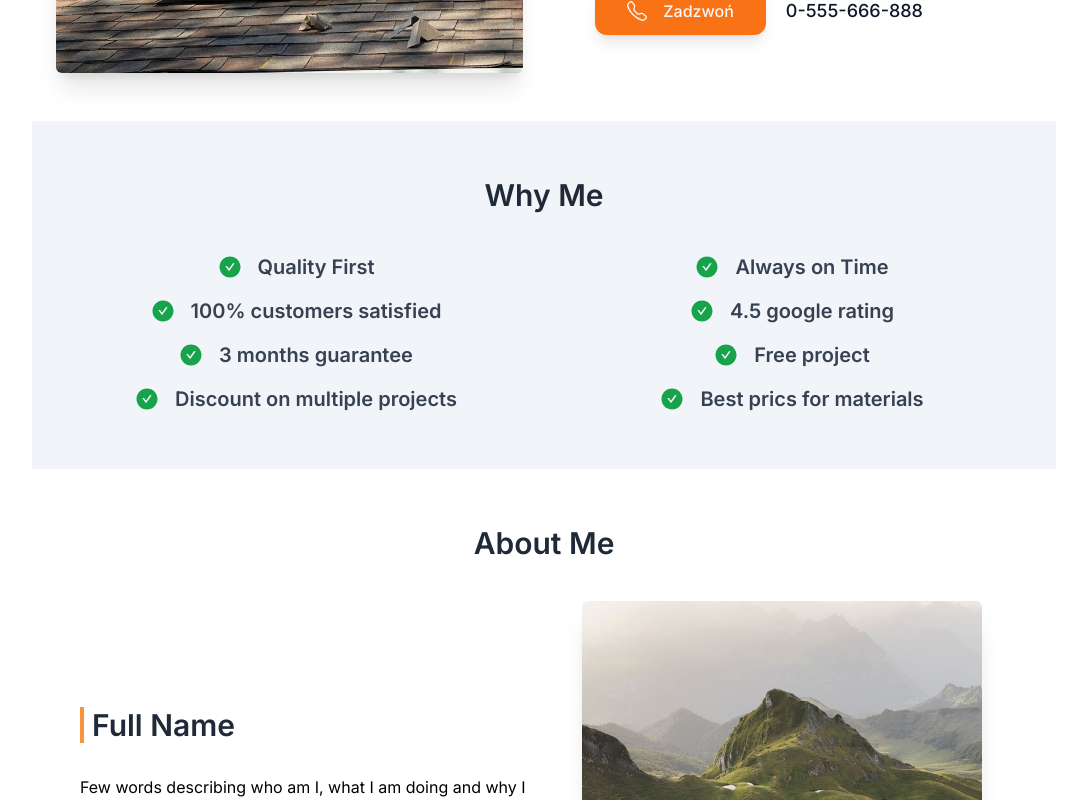
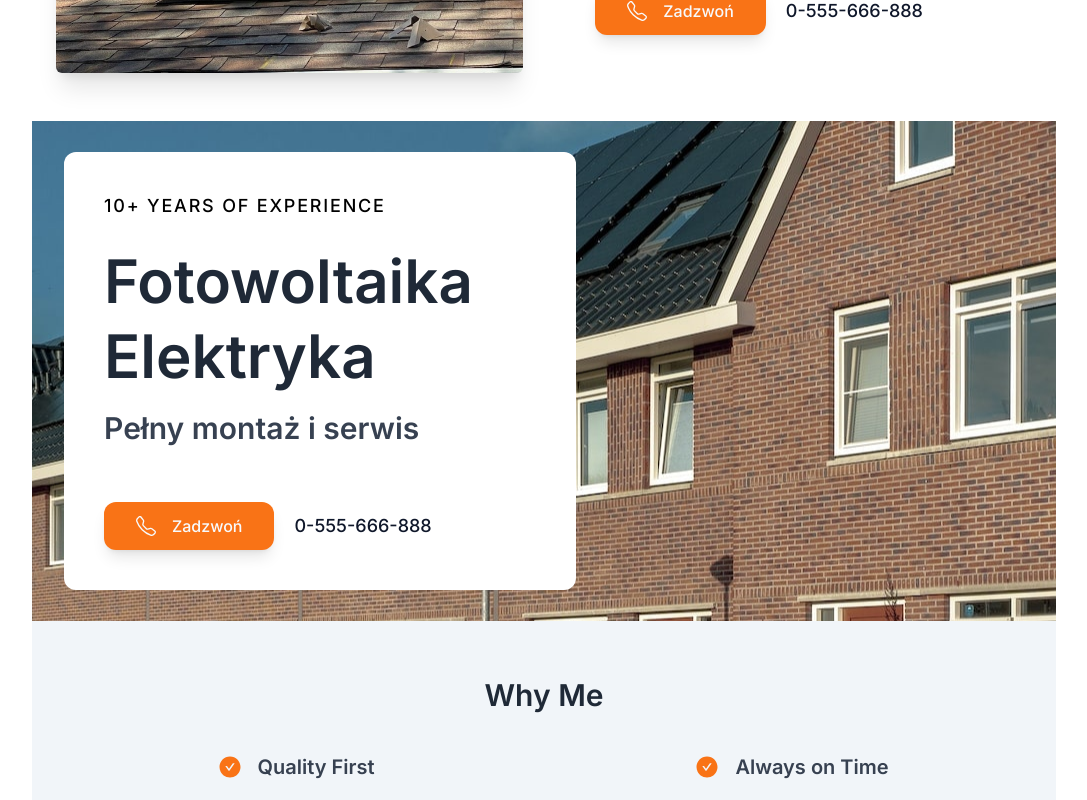
Before and after one commit to davidkrupa/services_web, a Next.js app: page / in a window 1280 px wide. Shown: the part 500-1300 px from the top of the page, without its empty margins (96-1183 px from the left). Built offline with nearby package versions, Linux system fonts and the light colour scheme.

Commit message:
new version of hero container

```diff
--- a/app/page.js
+++ b/app/page.js
@@ -6,11 +6,13 @@ import PersonalValues from "@/containers/PersonalValues";
 import Contact from "@/containers/Contact";
 import NumbersSection from "@/containers/NumbersSection";
 import Quote from "@/containers/Quote";
+import BackgroundWithText from "@/containers/BackgroundWithText";
 
 export default function Home() {
   return (
     <main className="flex flex-col justify-center items-center mx-auto max-w-5xl">
       <Hero />
+      <BackgroundWithText />
       <PersonalValues />
       <AboutMe />
       <NumbersSection /> {/* to remove */}
--- a/containers/BackgroundWithText.jsx
+++ b/containers/BackgroundWithText.jsx
@@ -1,7 +1,37 @@
 import React from "react";
+import { BsTelephone } from "react-icons/bs";
 
 const BackgroundWithText = () => {
-  return <div>BackgroundWithText</div>;
+  return (
+    <div className="bg-[url('../assets/landscape.jpg')] bg-fixed bg-center flex justify-start items-center w-full h-[500px]">
+      <div className="w-full sm:w-1/2 m-4 sm:ml-8 p-10 rounded-xl bg-white">
+        <div className="flex flex-col justify-center items-start w-5/6 sm:w-full gap-2 lg:gap-6">
+          <h4 className="text-lg font-medium uppercase tracking-widest">
+            10+ years of experience
+          </h4>
+          <div className="flex flex-col gap-2 lg:gap-4">
+            <h1 className="text-5xl leading-tight lg:text-6xl lg:leading-tight text-gray-800 font-semibold">
+              Fotowoltaika Elektryka
+            </h1>
+            <h2 className="text-2xl lg:text-3xl text-gray-700 font-semibold">
+              Pełny montaż i serwis
+            </h2>
+          </div>
+          <div className="flex justify-start items-center flex-wrap mt-8 gap-5">
+            <a className="flex px-8 py-3 rounded-xl text-slate-50  font-medium shadow-lg hover:shadow-xl bg-orange-500 hover:bg-orange-600 transition ease-in-out delay-50 cursor-pointer">
+              <div className="flex justify-start items-center gap-4">
+                <BsTelephone className="shrink-0 text-xl text-slate-50" />
+                Zadzwoń
+              </div>
+            </a>
+            <span className="text-lg font-medium text-slate-900">
+              0-555-666-888
+            </span>
+          </div>
+        </div>
+      </div>
+    </div>
+  );
 };
 
 export default BackgroundWithText;
--- a/containers/PersonalValues.jsx
+++ b/containers/PersonalValues.jsx
@@ -18,7 +18,7 @@ const PersonalValues = () => {
       <div className="grid grid-cols-1 sm:grid-cols-2 w-2/3 sm:w-full gap-4">
         {values.map((el, i) => (
           <div className="flex justify-center items-center gap-4">
-            <AiFillCheckCircle className="shrink-0 text-2xl text-green-600" />
+            <AiFillCheckCircle className="shrink-0 text-2xl text-orange-500" />
             <p className="text-xl text-gray-700 font-semibold">{el.item}</p>
           </div>
         ))}
```
Also changed, not shown: assets/landscape.jpg (added).
